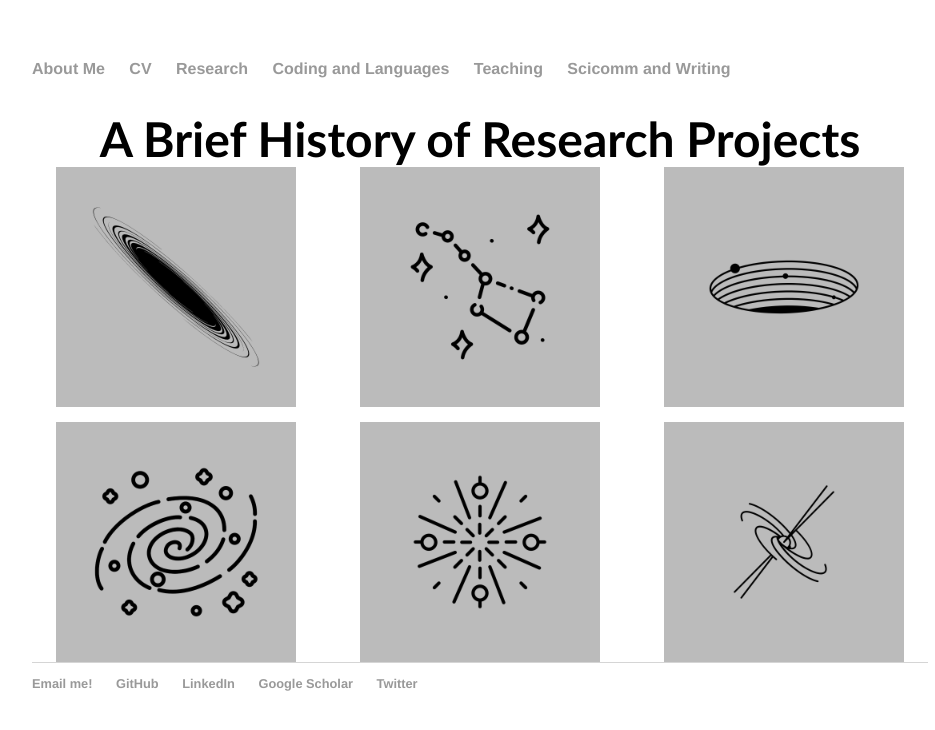
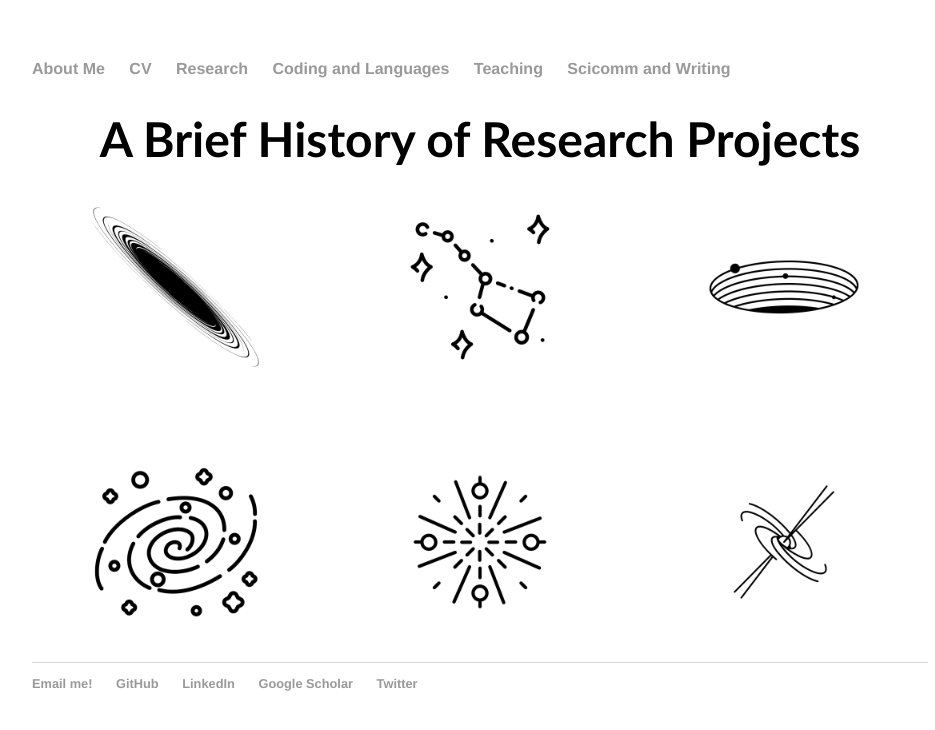
Before and after one commit to lunazagor/lunazagor.github.io, a Jekyll site: the page built from research/index.html, in a window 1280 px wide. Shown: the top 730 px of the page, without its empty margins (160-1095 px from the left). Built offline with Jekyll 4.4.1, drawn with Linux system fonts in a browser that asks for light colours.

Commit message:
Update index.html

```diff
--- a/research/index.html
+++ b/research/index.html
@@ -93,7 +93,7 @@ title: Research
 }
 
 .flip-card-front {
-  background-color: #bbb;
+  background-color: #ffffff;
   color: black;
 }
 
```
